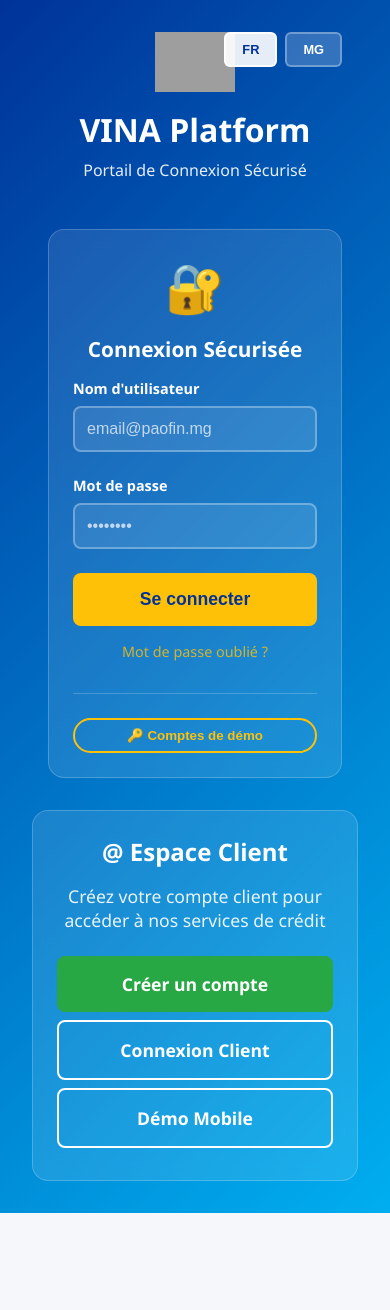
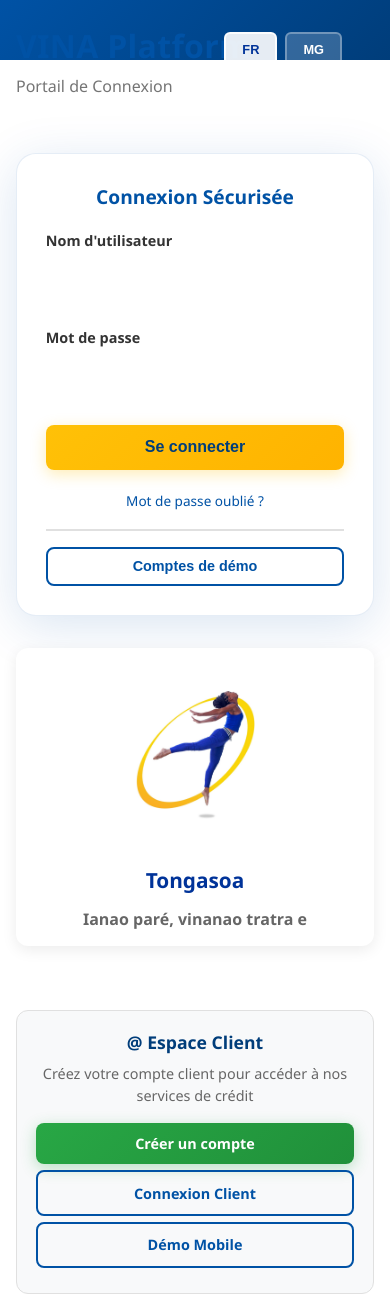
Before and after one commit to MenoFlow/stabilized-paofin, a React (Vite) app: page / in a window 390 px wide. Before the commit the page ends 1213 px from the top, so only its background shows below. Built offline with nearby package versions, Linux system fonts and the light colour scheme; grey boxes are pictures that could not be loaded.

Commit message:
Update Login Form

```diff
--- a/src/components/auth/LoginForm.jsx
+++ b/src/components/auth/LoginForm.jsx
@@ -29,8 +29,8 @@ function LoginForm() {
         localStorage.setItem('currentUser', JSON.stringify(user));
 
         const welcomeMessage = language === 'fr'
-          ? `✅ Connexion réussie !\n\nBienvenue ${user.roleName.fr}`
-          : `✅ Fidirana nahomby !\n\nTonga soa eto ${user.roleName.mg}`;
+          ? `Connexion réussie !\n\nBienvenue ${user.roleName.fr}`
+          : `Fidirana nahomby !\n\nTonga soa eto ${user.roleName.mg}`;
 
         alert(welcomeMessage);
 
@@ -54,7 +54,6 @@ function LoginForm() {
 
   return (
     <div className="login-card unique-form">
-      <div className="login-icon">🔐</div>
       <div className="login-title">
         {language === 'fr' ? 'Connexion Sécurisée' : 'Fidirana Azo Antoka'}
       </div>
@@ -119,7 +118,7 @@ function LoginForm() {
             className="demo-toggle"
             onClick={() => setShowDemo(!showDemo)}
           >
-            {language === 'fr' ? '🔑 Comptes de démo' : '🔑 Kaonty demo'}
+            {language === 'fr' ? 'Comptes de démo' : 'Kaonty demo'}
           </button>
 
           {showDemo && (
--- a/src/components/auth/LoginPortal.jsx
+++ b/src/components/auth/LoginPortal.jsx
@@ -1,10 +1,10 @@
-// src/components/LoginPortal.jsx
 import React, { useState, useEffect } from 'react';
 import LanguageToggle from '../common/LanguageToggle';
 import LoginForm from './LoginForm';
 import ClientSignup from './ClientSignup';
 import { clientSection } from '../../mockData/loginData';
 import { Link } from 'react-router-dom';
+import logo from '../../assets/logo.jpeg';
 import '../../styles/auth/LoginPortal.css';
 
 function LoginPortal() {
@@ -18,8 +18,8 @@ function LoginPortal() {
   const handleLoginSuccess = (user) => {
     // Message de bienvenue personnalisé
     const welcomeMessage = language === 'fr'
-      ? `✅ Connexion réussie !\n\nBienvenue ${user.roleName.fr}\nRedirection vers votre tableau de bord...`
-      : `✅ Fidirana nahomby !\n\nTonga soa eto ${user.roleName.mg}\nAlefa any amin'ny tontonana...`;
+      ? `Connexion réussie !\n\nBienvenue ${user.roleName.fr}\nRedirection vers votre tableau de bord...`
+      : `Fidirana nahomby !\n\nTonga soa eto ${user.roleName.mg}\nAlefa any amin'ny tontonana...`;
 
     alert(welcomeMessage);
 
@@ -35,32 +35,43 @@ function LoginPortal() {
   };
 
   return (
-    <div className="login-page"> {/* Ajout de la classe */}
+    <div className="login-page">
       <div className="login-container">
-      <LanguageToggle
-        currentLanguage={language}
-        onLanguageChange={setLanguage}
-      />
-
         <div className="header-portal">
           <div className="logo">
-          <img
-            src="../mobile/assets/images/Logo_paofin.png.png"
-            alt="PAOFIN"
-            onError={(e) => e.target.style.display = 'none'}
-          />
             <div>
               <h1 className="title">
                 {language === 'fr' ? 'VINA Platform' : 'Sehatra VINA'}
               </h1>
               <p className="subtitle">
                 {language === 'fr'
-                ? 'Portail de Connexion Sécurisé'
-                : 'Vavahadin\'ny Fidirana Azo Antoka'
+                  ? 'Portail de Connexion'
+                  : 'Vavahadin\'ny Fidirana'
                 }
               </p>
             </div>
           </div>
+
+          <LanguageToggle
+            currentLanguage={language}
+            onLanguageChange={setLanguage}
+          />
+        </div>
+
+        <div className="login-content">
+          <div className="welcome-section">
+            <img
+              src={logo}
+              alt="PAOFIN Logo"
+              className="logo-large"
+            />
+            <h2 className="welcome-title">Tongasoa</h2>
+            <h3 className="welcome-subtitle">
+              {language === 'fr'
+                ? 'Ianao paré, vinanao tratra e'
+                : 'Ianao paré, vinanao tratra e'
+              }
+            </h3>
           </div>
 
           <div className="login-single">
@@ -69,6 +80,7 @@ function LoginPortal() {
               onLoginSuccess={handleLoginSuccess}
             />
           </div>
+        </div>
 
         <ClientSignup
           data={clientSection}
@@ -76,7 +88,6 @@ function LoginPortal() {
         />
       </div>
     </div>
-
   );
 }
 
--- a/src/styles/auth/LoginPortal.css
+++ b/src/styles/auth/LoginPortal.css
@@ -4,400 +4,538 @@
     box-sizing: border-box;
 }
 
-        /* src/styles/auth/LoginPortal.css - CORRIGÉ */
-        /* Ne pas toucher au body global */
+/* Design élégant avec fond blanc */
 .login-page {
     width: 100%;
+    min-height: 100vh;
+    background: #ffffff;
+    display: flex;
+    flex-direction: column;
+    font-family: 'Segoe UI', Tahoma, Geneva, Verdana, sans-serif;
+    position: relative;
+}
 
-        background: linear-gradient(135deg, #003399, #00AEEF);
-        min-height: 100vh;
-        margin: 0;
-        padding: 0;
-        font-family: 'Segoe UI', Tahoma, Geneva, Verdana, sans-serif;
-        color: white;
+/* Barre supérieure bleue avec logo */
+.login-page::before {
+    content: '';
+    position: absolute;
+    top: 0;
+    left: 0;
+    right: 0;
+    height: 80px;
+    background: linear-gradient(135deg, #0052A5 0%, #003d7a 100%);
+    z-index: 0;
 }
 
 .login-page .login-container {
     max-width: 1200px;
     width: 100%;
     margin: 0 auto;
-        padding: 2rem;
+    padding: 1rem 2rem;
+    position: relative;
+    z-index: 1;
+    flex: 1;
+    display: flex;
+    flex-direction: column;
 }
 
-        /* body {
-            font-family: 'Segoe UI', Tahoma, Geneva, Verdana, sans-serif;
-            background: linear-gradient(135deg, #003399, #00AEEF);
-            min-height: 100vh;
-            display: flex;
-            align-items: center;
-            justify-content: center;
-            color: white;
-        } */
 html, body {
     overflow-x: hidden;
     width: 100%;
 }
 
-        .login-container {
-            max-width: 1200px;
-            width: 100%;
-            padding: 2rem;
-        }
-
+/* En-tête avec logo style PAOSITRA */
 .header-portal {
-            text-align: center;
-            margin-bottom: 3rem;
+    display: flex;
+    align-items: center;
+    justify-content: space-between;
+    margin-bottom: 2rem;
+    padding: 0.5rem 0;
 }
 
 .logo {
     display: flex;
     align-items: center;
-            justify-content: center;
     gap: 1rem;
-            margin-bottom: 1rem;
 }
 
-        .logo img {
-            height: 60px;
+.logo > div {
+    text-align: left;
 }
 
 .title {
-            font-size: 2.5rem;
-            font-weight: bold;
-            margin-bottom: 0.5rem;
+    font-size: 1.4rem;
+    font-weight: 700;
+    color: #0052A5;
+    margin-bottom: 0.1rem;
+    letter-spacing: 0.3px;
 }
 
 .subtitle {
-            font-size: 1.2rem;
-            opacity: 0.9;
+    font-size: 0.85rem;
+    color: #666;
+    font-weight: 400;
 }
 
-        .login-grid {
+/* Section principale avec deux colonnes */
+.login-content {
     display: grid;
-            grid-template-columns: repeat(auto-fit, minmax(350px, 1fr));
-            gap: 2rem;
-            margin-bottom: 2rem;
+    grid-template-columns: auto 1fr;
+    gap: 3rem;
+    align-items: center;
+    flex: 1;
+    max-width: 900px;
+    margin: 0 auto;
+    width: 100%;
 }
 
-        .login-card {
-            background: rgba(255, 255, 255, 0.1);
-            backdrop-filter: blur(10px);
-            border-radius: 16px;
-            padding: 2rem;
-            text-align: center;
-            border: 1px solid rgba(255, 255, 255, 0.2);
-            transition: all 0.3s ease;
+/* Colonne gauche - Logo en grand */
+.welcome-section {
+    display: flex;
+    flex-direction: column;
+    align-items: center;
+    justify-content: center;
 }
 
-        .login-card:hover {
-            transform: translateY(-5px);
-            background: rgba(255, 255, 255, 0.15);
-            box-shadow: 0 10px 30px rgba(0, 0, 0, 0.3);
+.logo-large {
+    width: 200px;
+    height: auto;
+    object-fit: contain;
+}
+
+.welcome-title {
+    font-size: 2.5rem;
+    font-weight: 700;
+    color: #FFC107;
+    line-height: 1.2;
+    margin-top: 1.5rem;
+    text-align: center;
+}
+
+.welcome-subtitle {
+    font-size: 1.3rem;
+    font-weight: 600;
+    color: #0052A5;
+    line-height: 1.3;
+    text-align: center;
+    margin-top: 0.5rem;
+}
+
+.welcome-text {
+    font-size: 0.95rem;
+    color: #666;
+    line-height: 1.6;
+    text-align: center;
+    margin-top: 1rem;
+}
+
+/* Colonne droite - Formulaire */
+.login-card {
+    background: white;
+    border-radius: 20px;
+    padding: 2.5rem;
+    box-shadow: 0 10px 50px rgba(0, 82, 165, 0.15);
+    border: 1px solid rgba(0, 82, 165, 0.1);
 }
 
 .login-icon {
-            font-size: 4rem;
-            margin-bottom: 1rem;
-            display: block;
+    display: none;
 }
 
 .login-title {
     font-size: 1.5rem;
-            font-weight: bold;
-            margin-bottom: 1rem;
+    font-weight: 700;
+    color: #0052A5;
+    margin-bottom: 1.8rem;
+    text-align: center;
 }
 
 .login-description {
-            font-size: 1rem;
-            opacity: 0.9;
-            margin-bottom: 2rem;
-            line-height: 1.5;
+    display: none;
 }
 
+/* Formulaire de connexion */
 .login-form {
     text-align: left;
 }
 
 .form-group {
-            margin-bottom: 1.5rem;
+    margin-bottom: 1.2rem;
 }
 
 .form-label {
     display: block;
-            margin-bottom: 0.5rem;
-            font-weight: bold;
-            font-size: 0.9rem;
+    margin-bottom: 0.4rem;
+    font-weight: 600;
+    font-size: 0.85rem;
+    color: #333;
 }
 
 .form-input {
     width: 100%;
     padding: 0.75rem;
-            border: 2px solid rgba(255, 255, 255, 0.3);
+    border: 2px solid #e0e0e0;
     border-radius: 8px;
-            background: rgba(255, 255, 255, 0.1);
-            color: white;
-            font-size: 1rem;
+    background: #f8f9fa;
+    color: #333;
+    font-size: 0.95rem;
+    transition: all 0.3s ease;
 }
 
 .form-input::placeholder {
-            color: rgba(255, 255, 255, 0.7);
+    color: #999;
 }
 
 .form-input:focus {
     outline: none;
     border-color: #FFC107;
-            background: rgba(255, 255, 255, 0.2);
+    background: white;
+    box-shadow: 0 0 0 3px rgba(255, 193, 7, 0.1);
 }
 
 .login-btn {
     width: 100%;
-            background: #FFC107;
-            color: #003399;
+    background: linear-gradient(135deg, #FFC107 0%, #FFB300 100%);
+    color: #003d7a;
     border: none;
-            padding: 1rem;
+    padding: 0.85rem;
     border-radius: 8px;
-            font-size: 1.1rem;
-            font-weight: bold;
+    font-size: 1rem;
+    font-weight: 700;
     cursor: pointer;
     transition: all 0.3s ease;
-            margin-bottom: 1rem;
+    margin-bottom: 0.8rem;
+    box-shadow: 0 4px 15px rgba(255, 193, 7, 0.3);
 }
 
 .login-btn:hover {
-            background: #FFB300;
     transform: translateY(-2px);
-            box-shadow: 0 5px 15px rgba(0, 0, 0, 0.3);
+    box-shadow: 0 6px 20px rgba(255, 193, 7, 0.4);
+}
+
+.login-btn:active {
+    transform: translateY(0);
+}
+
+.login-btn:disabled {
+    opacity: 0.6;
+    cursor: not-allowed;
 }
 
 .forgot-password {
     text-align: center;
-            font-size: 0.9rem;
-            opacity: 0.8;
+    font-size: 0.85rem;
+    margin-top: 0.5rem;
 }
 
 .forgot-password a {
-            color: #FFC107;
+    color: #0052A5;
     text-decoration: none;
+    font-weight: 500;
 }
 
 .forgot-password a:hover {
     text-decoration: underline;
 }
 
+/* Section inscription client */
 .client-signup {
-            background: rgba(255, 255, 255, 0.1);
-            backdrop-filter: blur(10px);
-            border-radius: 16px;
-            padding: 2rem;
+    background: #f8f9fa;
+    border-radius: 12px;
+    padding: 1.5rem;
     text-align: center;
-            border: 1px solid rgba(255, 255, 255, 0.2);
     margin-top: 2rem;
+    border: 1px solid #e0e0e0;
+    grid-column: 1 / -1;
 }
 
 .signup-title {
-            font-size: 1.8rem;
-            font-weight: bold;
-            margin-bottom: 1rem;
+    font-size: 1.2rem;
+    font-weight: 700;
+    color: #003d7a;
+    margin-bottom: 0.6rem;
 }
 
 .signup-description {
-            font-size: 1.1rem;
-            opacity: 0.9;
-            margin-bottom: 1.5rem;
+    font-size: 0.9rem;
+    color: #666;
+    margin-bottom: 1rem;
+    line-height: 1.5;
 }
 
 .signup-btn {
-            background: #28a745;
+    background: linear-gradient(135deg, #28a745 0%, #20903a 100%);
     color: white;
     border: none;
-            padding: 1rem 2rem;
+    padding: 0.75rem 1.5rem;
     border-radius: 8px;
-            font-size: 1.1rem;
-            font-weight: bold;
+    font-size: 0.9rem;
+    font-weight: 600;
     cursor: pointer;
     text-decoration: none;
     display: inline-block;
     transition: all 0.3s ease;
-            margin: 0 0.5rem;
+    margin: 0 0.3rem;
+    box-shadow: 0 4px 15px rgba(40, 167, 69, 0.3);
 }
 
 .signup-btn:hover {
-            background: #218838;
     transform: translateY(-2px);
-            box-shadow: 0 5px 15px rgba(0, 0, 0, 0.3);
+    box-shadow: 0 6px 20px rgba(40, 167, 69, 0.4);
 }
 
 .demo-btn {
     background: transparent;
-            color: white;
-            border: 2px solid white;
+    color: #0052A5;
+    border: 2px solid #0052A5;
+    box-shadow: none;
 }
 
 .demo-btn:hover {
-            background: white;
-            color: #003399;
+    background: #0052A5;
+    color: white;
 }
 
+/* Sélecteur de langue */
 .language-toggle {
-            position:relative;
-            top: 2rem;
-            right: 2rem;
     display: flex;
     gap: 0.5rem;
 }
 
 .lang-btn {
-            background: rgba(255, 255, 255, 0.2);
-            color: white;
-            border: 2px solid rgba(255, 255, 255, 0.3);
-            padding: 0.5rem 1rem;
+    background: white;
+    color: #0052A5;
+    border: 2px solid #0052A5;
+    padding: 0.4rem 1rem;
     border-radius: 6px;
     cursor: pointer;
-            font-weight: bold;
+    font-weight: 600;
     transition: all 0.3s ease;
+    font-size: 0.9rem;
 }
 
 .lang-btn.active,
 .lang-btn:hover {
-            background: rgba(255, 255, 255, 0.9);
-            color: #003399;
-            border-color: rgba(255, 255, 255, 0.9);
+    background: #0052A5;
+    color: white;
+}
+
+/* Responsive Design */
+@media (max-width: 968px) {
+    .login-content {
+        grid-template-columns: 1fr;
+        gap: 2rem;
+    }
+
+    .welcome-section {
+        order: 2;
+    }
+
+    .login-single {
+        order: 1;
+    }
+
+    .logo-large {
+        width: 150px;
+    }
+
+    .welcome-title {
+        font-size: 2rem;
+    }
+
+    .welcome-subtitle {
+        font-size: 1.1rem;
+    }
+
+    .welcome-text {
+        font-size: 0.9rem;
+    }
 }
 
 @media (max-width: 768px) {
-            .login-container {
+    .login-page::before {
+        height: 60px;
+    }
+
+    .login-page .login-container {
         padding: 1rem;
     }
 
-            .login-grid {
-                grid-template-columns: 1fr;
+    .header-portal {
+        flex-direction: column;
         gap: 1rem;
+        align-items: flex-start;
+    }
+
+    .logo {
+        flex-direction: column;
+        align-items: flex-start;
+        gap: 0.5rem;
+    }
+
+    .logo img {
+        height: 40px;
     }
 
     .title {
-                font-size: 2rem;
+        font-size: 1.1rem;
     }
 
     .subtitle {
+        font-size: 0.75rem;
+    }
+
+    .language-toggle {
+        align-self: flex-end;
+    }
+
+    .login-card {
+        padding: 1.8rem;
+    }
+
+    .login-title {
+        font-size: 1.2rem;
+        margin-bottom: 1.3rem;
+    }
+
+    .logo-large {
+        width: 120px;
+    }
+
+    .welcome-title {
+        font-size: 1.8rem;
+    }
+
+    .welcome-subtitle {
         font-size: 1rem;
     }
 
-            .login-card {
-                padding: 1.5rem;
-            }
-
-            .login-icon {
-                font-size: 3rem;
-            }
-
-            .login-title {
-                font-size: 1.3rem;
+    .welcome-text {
+        font-size: 0.85rem;
     }
 
     .client-signup {
-                padding: 1.5rem;
+        padding: 1.2rem;
     }
 
     .signup-title {
-                font-size: 1.5rem;
+        font-size: 1.1rem;
     }
 
     .signup-btn {
         display: block;
-                margin: 0.5rem 0;
+        margin: 0.4rem 0;
         width: 100%;
+        padding: 0.7rem;
+    }
+
+    .lang-btn {
+        padding: 0.35rem 0.7rem;
+        font-size: 0.85rem;
     }
 }
-        /* À ajouter à la fin de votre fichier CSS */
-
+/* Formulaire unique */
 .login-single {
-  max-width: 500px;
-  margin: 0 auto 2rem;
+    width: 100%;
 }
 
 .unique-form .login-icon {
-  font-size: 3rem;
+    display: none;
 }
 
+/* Message d'erreur */
 .error-message {
-  background: rgba(255, 87, 87, 0.2);
-  border: 1px solid #ff5757;
-  color: white;
-  padding: 0.75rem;
+    background: #fff3f3;
+    border: 2px solid #ff5757;
+    color: #d32f2f;
+    padding: 0.7rem;
     border-radius: 8px;
-  margin-bottom: 1rem;
+    margin-bottom: 0.8rem;
     text-align: center;
+    font-size: 0.85rem;
+    font-weight: 500;
+}
+
+/* Section démo */
+.demo-section {
+    margin-top: 1.2rem;
+    border-top: 2px solid #e0e0e0;
+    padding-top: 1rem;
+}
+
+.demo-toggle {
+    background: white;
+    color: #0052A5;
+    border: 2px solid #0052A5;
+    padding: 0.6rem 1rem;
+    border-radius: 8px;
+    cursor: pointer;
+    font-weight: 600;
+    width: 100%;
+    transition: all 0.3s ease;
     font-size: 0.9rem;
 }
 
-.demo-section {
-  margin-top: 2rem;
-  border-top: 1px solid rgba(255, 255, 255, 0.2);
-  padding-top: 1.5rem;
-}
-
-.demo-toggle {
-  background: transparent;
-  color: #FFC107;
-  border: 2px solid #FFC107;
-  padding: 0.5rem 1rem;
-  border-radius: 20px;
-  cursor: pointer;
-  font-weight: bold;
-  width: 100%;
-  transition: all 0.3s ease;
-}
-
 .demo-toggle:hover {
-  background: #FFC107;
-  color: #003399;
+    background: #0052A5;
+    color: white;
 }
 
 .demo-accounts {
-  margin-top: 1rem;
+    margin-top: 0.8rem;
     animation: slideDown 0.3s ease;
 }
 
 .demo-note {
-  font-size: 0.9rem;
-  opacity: 0.8;
-  margin-bottom: 0.5rem;
+    font-size: 0.85rem;
+    color: #666;
+    margin-bottom: 0.8rem;
     text-align: center;
 }
 
 .demo-grid {
     display: grid;
-  grid-template-columns: repeat(auto-fit, minmax(200px, 1fr));
-  gap: 0.5rem;
+    grid-template-columns: repeat(auto-fit, minmax(180px, 1fr));
+    gap: 0.6rem;
 }
 
 .demo-account-btn {
-  background: rgba(255, 255, 255, 0.1);
-  border: 1px solid rgba(255, 255, 255, 0.2);
+    background: #f8f9fa;
+    border: 2px solid #e0e0e0;
     border-radius: 8px;
-  padding: 0.75rem;
+    padding: 0.8rem;
     cursor: pointer;
-  color: white;
+    color: #333;
     text-align: left;
     transition: all 0.3s ease;
 }
 
 .demo-account-btn:hover {
-  background: rgba(255, 255, 255, 0.2);
+    background: white;
+    border-color: #FFC107;
     transform: translateY(-2px);
+    box-shadow: 0 4px 12px rgba(255, 193, 7, 0.2);
 }
 
 .demo-role {
     display: block;
-  font-weight: bold;
-  color: #FFC107;
-  font-size: 0.9rem;
+    font-weight: 700;
+    color: #0052A5;
+    font-size: 0.85rem;
+    margin-bottom: 0.2rem;
 }
 
 .demo-email {
     display: block;
-  font-size: 0.8rem;
-  opacity: 0.8;
+    font-size: 0.75rem;
+    color: #666;
+    margin-bottom: 0.1rem;
+}
+
+.demo-password {
+    display: block;
+    font-size: 0.7rem;
+    color: #999;
 }
 
 @keyframes slideDown {
@@ -411,11 +549,11 @@
     }
 }
 
-/* Responsive */
+/* Responsive pour la section démo */
 @media (max-width: 768px) {
     .login-single {
         max-width: 100%;
-    padding: 0 1rem;
+        padding: 0;
     }
 
     .demo-grid {
```
Also changed, not shown: src/assets/logo.jpeg (added). Lines whose indentation alone changed are shown as unchanged.
